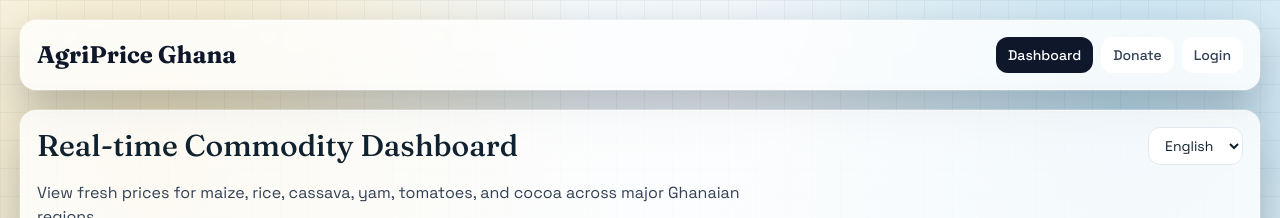
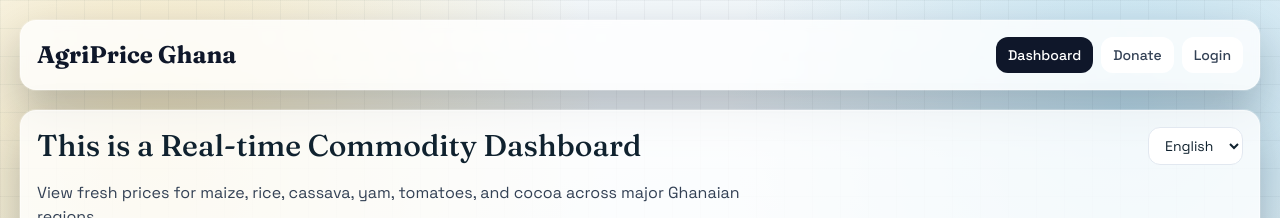
Before and after one commit to Nyabondeng/Agri-price-tracker, a React (Vite) app in the folder agriprice-ghana/frontend/: page / in a window 1280 px wide. Shown: the top 218 px of the page. Built offline with nearby package versions, Linux system fonts and the light colour scheme; no server answers.

Commit message:
update: make a visible change to trigger workflows

```diff
--- a/agriprice-ghana/frontend/src/pages/DashboardPage.jsx
+++ b/agriprice-ghana/frontend/src/pages/DashboardPage.jsx
@@ -17,7 +17,7 @@ export default function DashboardPage() {
 
   const copy = {
     en: {
-      title: "Real-time Commodity Dashboard",
+      title: "This is a Real-time Commodity Dashboard",
       subtitle:
         "View fresh prices for maize, rice, cassava, yam, tomatoes, and cocoa across major Ghanaian regions.",
       crop: "Crop",
```
